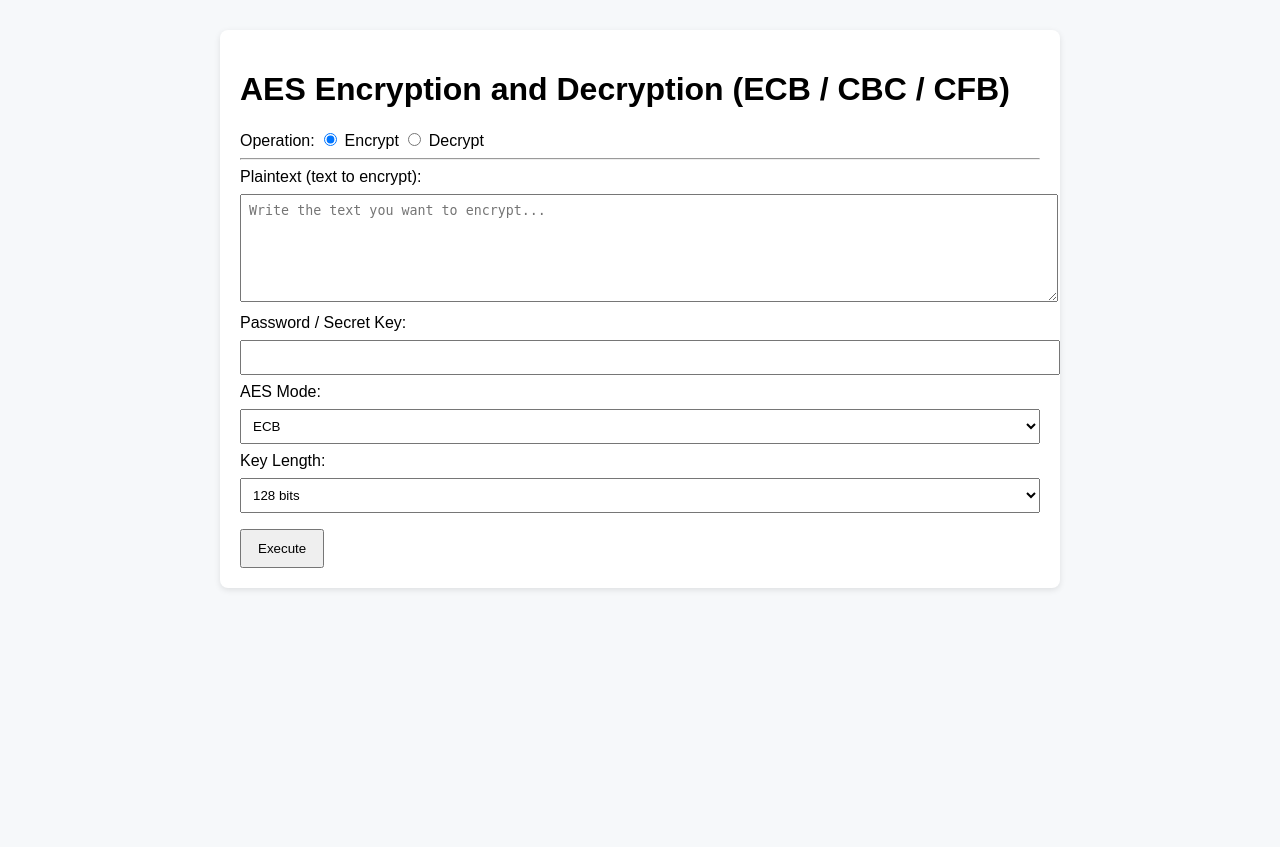
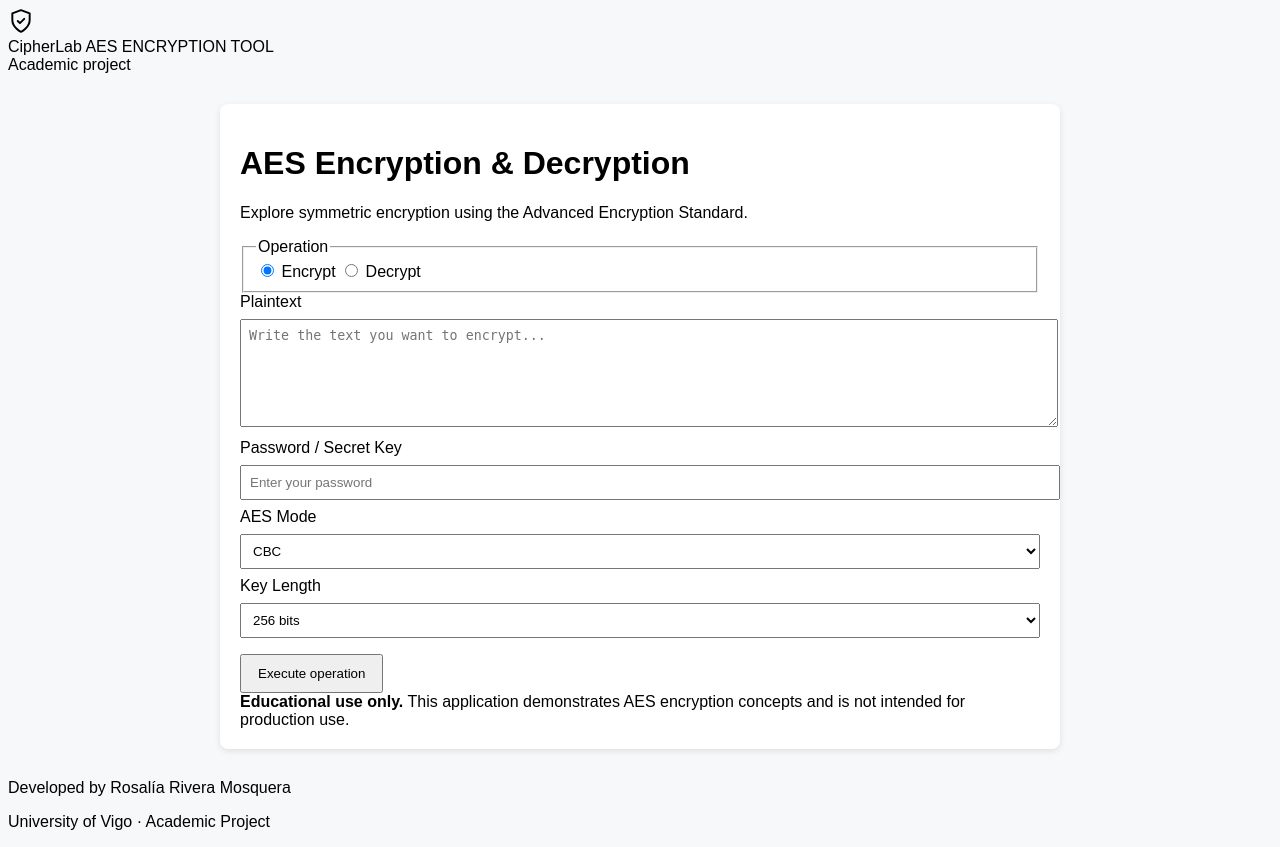
Before and after one commit to rosaliarivera/aes-encryption-app, a Flask app: page / in a window 1280 px wide. Before the commit the page ends 590 px from the top, so only its background shows below. Run offline with Flask 3, Linux system fonts and the light colour scheme.

Commit message:
Redesign application interface

```diff
--- a/templates/index.html
+++ b/templates/index.html
@@ -2,16 +2,48 @@
 <html lang="en">
 <head>
     <meta charset="utf-8">
-    <title>AES Encryption and Decryption</title>
+    <meta name="viewport" content="width=device-width, initial-scale=1.0">
+    <meta name="description" content="An educational AES encryption and decryption web application.">
+    <title>CipherLab | AES Encryption Tool</title>
     <link rel="stylesheet" href="{{ url_for('static', filename='style.css') }}">
 </head>
+
 <body>
-<div class="container">
-    <h1>AES Encryption and Decryption (ECB / CBC / CFB)</h1>
+
+<div class="page-wrapper">
+
+    <header class="brand">
+        <div class="brand-icon">
+            <svg width="26" height="26" viewBox="0 0 24 24"
+                 fill="none" stroke="currentColor"
+                 stroke-width="1.8" stroke-linecap="round"
+                 stroke-linejoin="round">
+                <path d="M12 22s8-4 8-11V5l-8-3-8 3v6c0 7 8 11 8 11z"/>
+                <path d="m9 12 2 2 4-4"/>
+            </svg>
+        </div>
+
+        <div class="brand-text">
+            <span class="brand-name">CipherLab</span>
+            <span class="brand-subtitle">AES ENCRYPTION TOOL</span>
+        </div>
+
+        <span class="badge">Academic project</span>
+    </header>
+
+    <main class="container">
+
+        <div class="intro">
+            <h1>AES Encryption &amp; Decryption</h1>
+            <p>
+                Explore symmetric encryption using the
+                Advanced Encryption Standard.
+            </p>
+        </div>
 
         {% with messages = get_flashed_messages(with_categories=true) %}
         {% if messages %}
-    <div class="flashes">
+        <div class="flashes" role="status">
             {% for category, msg in messages %}
             <div class="flash {{ category }}">{{ msg }}</div>
             {% endfor %}
@@ -21,52 +53,116 @@
 
         <form method="post" enctype="multipart/form-data">
 
-        <label>Operation:</label>
-        <label><input type="radio" name="operation" value="encrypt" checked> Encrypt</label>
-        <label><input type="radio" name="operation" value="decrypt"> Decrypt</label>
+            <fieldset class="operation-group">
+                <legend>Operation</legend>
 
-        <hr>
+                <div class="operation-options">
+                    <label class="operation-option">
+                        <input type="radio" name="operation"
+                               value="encrypt"
+                               {% if not result %}checked{% endif %}>
+                        <span>Encrypt</span>
+                    </label>
 
-        <div id="encrypt-section">
-            <label>Plaintext (text to encrypt):</label>
-            <textarea name="plaintext" rows="6" placeholder="Write the text you want to encrypt..."></textarea>
+                    <label class="operation-option">
+                        <input type="radio" name="operation"
+                               value="decrypt"
+                               {% if result %}checked{% endif %}>
+                        <span>Decrypt</span>
+                    </label>
+                </div>
+            </fieldset>
+
+            <div id="encrypt-section" class="form-group">
+                <label for="plaintext">Plaintext</label>
+                <textarea id="plaintext"
+                          name="plaintext"
+                          rows="6"
+                          placeholder="Write the text you want to encrypt..."></textarea>
             </div>
 
             <div id="decrypt-section" style="display:none">
-            <label>Upload ciphertext file (.txt) or paste its content:</label>
-            <input type="file" name="cipherfile" accept=".txt">
 
-            <label>Or paste ciphertext here:</label>
-            <textarea name="ciphertextarea" rows="6" placeholder="Paste encrypted JSON text here"></textarea>
+                <div class="form-group">
+                    <label for="cipherfile">Upload encrypted file</label>
+                    <input type="file" id="cipherfile"
+                           name="cipherfile" accept=".txt">
+                    <small>Supported format: TXT</small>
                 </div>
 
-        <label>Password / Secret Key:</label>
-        <input type="password" name="password" required>
+                <div class="form-group">
+                    <label for="ciphertextarea">Or paste ciphertext</label>
+                    <textarea id="ciphertextarea"
+                              name="ciphertextarea"
+                              rows="6"
+                              placeholder="Paste encrypted JSON text here..."></textarea>
+                </div>
 
-        <label>AES Mode:</label>
-        <select name="mode">
-            <option>ECB</option>
-            <option>CBC</option>
-            <option>CFB</option>
+            </div>
+
+            <div class="form-group">
+                <label for="password">Password / Secret Key</label>
+                <input type="password"
+                       id="password"
+                       name="password"
+                       placeholder="Enter your password"
+                       required>
+            </div>
+
+            <div class="form-row">
+
+                <div class="form-group">
+                    <label for="mode">AES Mode</label>
+                    <select id="mode" name="mode">
+                        <option value="ECB">ECB</option>
+                        <option value="CBC" selected>CBC</option>
+                        <option value="CFB">CFB</option>
                     </select>
+                </div>
 
-        <label>Key Length:</label>
-        <select name="key_bits">
+                <div class="form-group">
+                    <label for="key_bits">Key Length</label>
+                    <select id="key_bits" name="key_bits">
                         <option value="128">128 bits</option>
                         <option value="192">192 bits</option>
-            <option value="256">256 bits</option>
+                        <option value="256" selected>256 bits</option>
                     </select>
+                </div>
 
-        <button type="submit">Execute</button>
+            </div>
+
+            <button type="submit" class="execute-button">
+                Execute operation
+            </button>
+
         </form>
 
         {% if result %}
-    <h2>Decrypted text:</h2>
+        <section class="result" aria-live="polite">
+            <div class="result-heading">
+                <span class="result-dot"></span>
+                <h2>Decrypted text</h2>
+            </div>
             <pre>{{ result }}</pre>
+        </section>
         {% endif %}
+
+        <div class="security-note">
+            <strong>Educational use only.</strong>
+            This application demonstrates AES encryption
+            concepts and is not intended for production use.
+        </div>
+
+    </main>
+
+    <footer>
+        <p>Developed by Rosalía Rivera Mosquera</p>
+        <p>University of Vigo · Academic Project</p>
+    </footer>
 
 </div>
 
 <script src="{{ url_for('static', filename='script.js') }}"></script>
+
 </body>
 </html>
```
Lines whose indentation alone changed are shown as unchanged.
